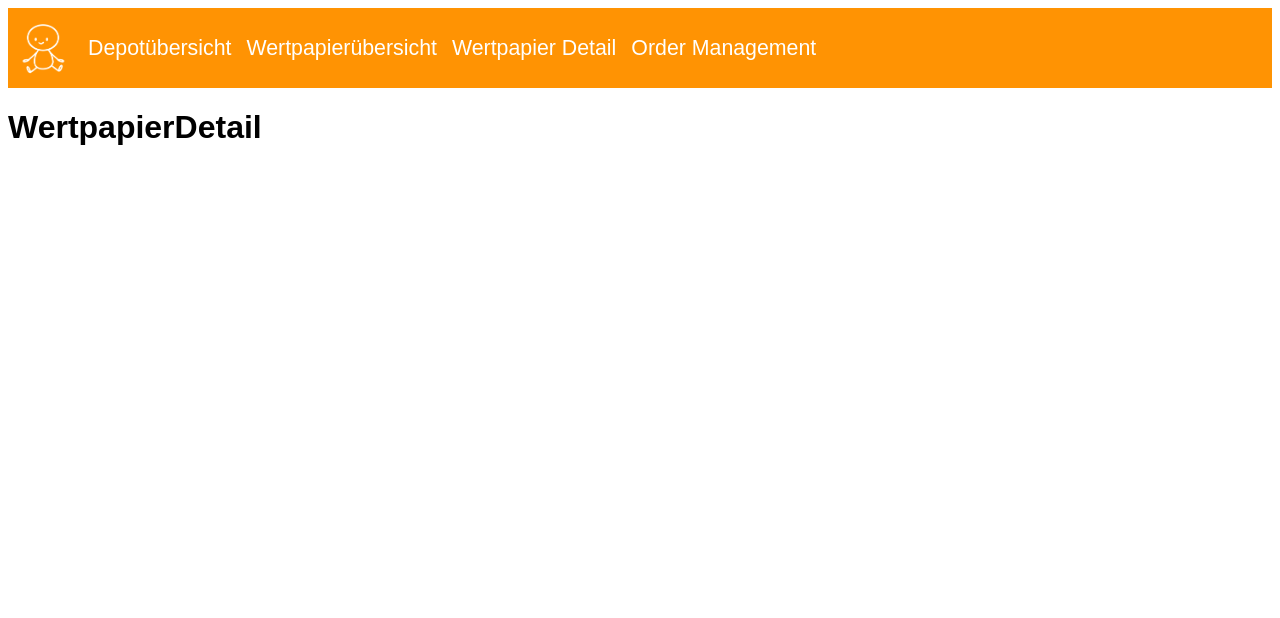
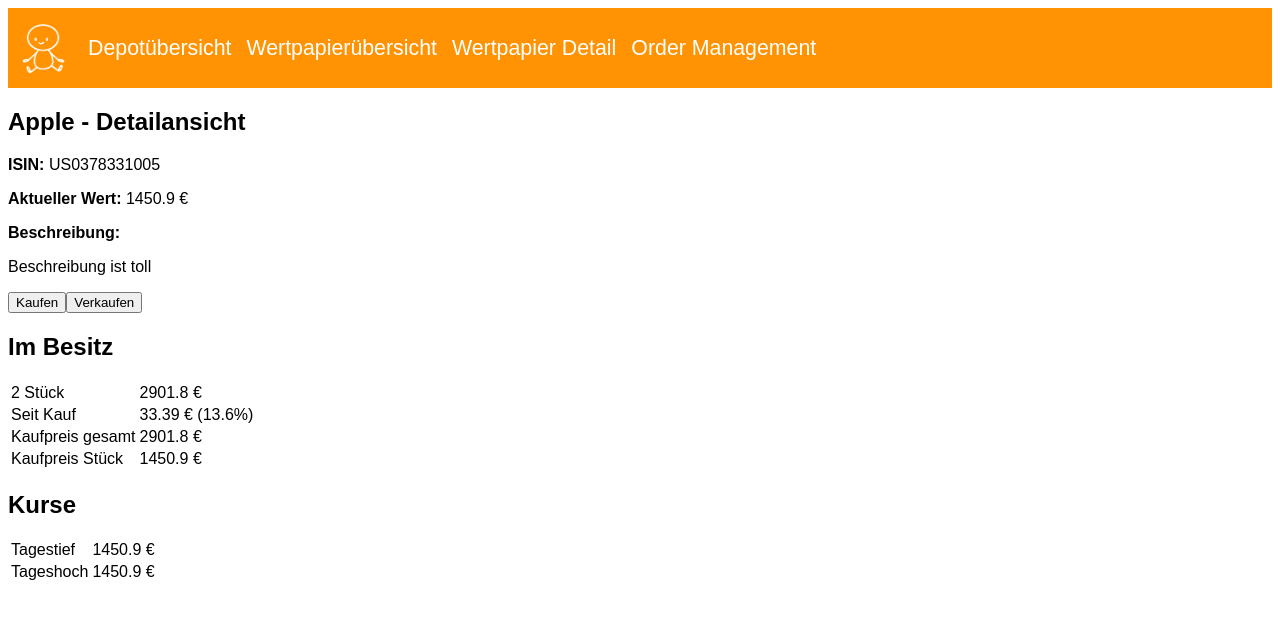
Before and after one commit to djthomann/FinancePepjekt, a Vue app in the folder frontend/: page /wertpapier-detail in a window 1280 px wide. Shown: the top 618 px of the page. Built offline with nearby package versions, Linux system fonts and the light colour scheme; the HTML template or start-up script is replaced by a standard one.

Commit message:
feature: add html to views

```diff
--- a/frontend/src/components/DepotUebersicht.vue
+++ b/frontend/src/components/DepotUebersicht.vue
@@ -1,5 +1,58 @@
 <template>
       <div>
-      <h1>Depot Übersicht</h1>
+            <div>
+                  <div>
+                        <h1>InvestDepot</h1>
+                        <p>Hans Mustermann</p>
+                  </div>
+                  <div>
+                        <p>Depotwert: <strong>{{ totalValue }} €</strong></p>
+                  </div>
+            </div>
+
+            <h2>Positionen</h2>
+            <table>
+                  <thead>
+                        <tr>
+                              <th>Name</th>
+                              <th>ISIN</th>
+                              <th>Aktueller Wert</th>
+                              <th>Anteile</th>
+                              <th>Gewinn/Verlust</th>
+                        </tr>
+                  </thead>
+                  <tbody>
+                        <tr v-for="position in positions" :key="position.id">
+                              <td>{{ position.name }}</td>
+                              <td>{{ position.isin }}</td>
+                              <td>{{ position.currentValue }} €</td>
+                              <td>{{ position.amount }}</td>
+                              <td :class="{ 'positive': position.change >= 0, 'negative': position.change < 0 }">
+                                    {{ position.change }} € ({{ position.changePercentage }}%)
+                              </td>
+                        </tr>
+                  </tbody>
+            </table>
       </div>
 </template>
+
+<script lang="ts">
+import { ref } from 'vue';
+
+export default {
+      setup() {
+            const totalValue = ref(13834.26);
+            const positions = ref([
+                  { id: 1, name: 'Apple', isin: 10, amount: 2, currentValue: 1450.90, change: 33.39, changePercentage: 13.6 },
+                  { id: 2, name: 'Tesla', isin: 5, amount: 2, currentValue: 3565.35, change: 120.75, changePercentage: 20.1 },
+                  { id: 3, name: 'Amazon', isin: 2, amount: 2, currentValue: 6169.52, change: -45.50, changePercentage: -5.2 },
+            ]);
+
+            return {
+                  totalValue,
+                  positions
+            };
+      }
+};
+
+</script>
--- a/frontend/src/components/OrderManagement.vue
+++ b/frontend/src/components/OrderManagement.vue
@@ -1,5 +1,33 @@
 <template>
       <div>
-      <h1>OrderManagement</h1>
+            <h2>{{ stock.name }} - Detailansicht</h2>
+            <p><strong>ISIN:</strong> {{ stock.isin }}</p>
+            <p><strong>Aktueller Wert:</strong> {{ stock.currentValue }} €</p>
+
+            <div>
+                  <form @submit.prevent="purchase">
+                        <label for="amount">Anzahl</label>
+                        <input type="number" id="amount" />
+                        oder
+                        <label for="sum">Summe</label>
+                        <input type="number" id="sum" />
+                        <br>
+                        <label for="timestamp">Zeitpunkt</label>
+                        <input type="date" id="timestamp" />
+
+                        <button type="submit" class="purchase-button">Kaufen</button>
+                  </form>
+            </div>
       </div>
 </template>
+
+<script lang="ts" setup>
+import { ref } from 'vue';
+
+const stock = ref({ id: 1, name: 'Apple', isin: 'US0378331005', amount: 2, currentValue: 1450.90, change: 33.39, changePercentage: 13.6, description: "Beschreibung ist toll" })
+
+function purchase() {
+      console.log('Kaufen')
+}
+
+</script>
--- a/frontend/src/components/WertpapierDetail.vue
+++ b/frontend/src/components/WertpapierDetail.vue
@@ -1,5 +1,72 @@
 <template>
       <div>
-      <h1>WertpapierDetail</h1>
+            <h2>{{ stock.name }} - Detailansicht</h2>
+            <p><strong>ISIN:</strong> {{ stock.isin }}</p>
+            <p><strong>Aktueller Wert:</strong> {{ stock.currentValue }} €</p>
+            <p><strong>Beschreibung:</strong></p>
+            <p>{{ stock.description }}</p>
+
+            <div class="purchase-section">
+                  <button class="purchase-button" @click="purchase">Kaufen</button>
+                  <button class="purchase-button" @click="sell">Verkaufen</button>
+            </div>
+
+            <div>
+                  <h2>Im Besitz</h2>
+                  <table>
+                        <tbody>
+                              <tr>
+                                    <td>{{ stock.amount }} Stück</td>
+                                    <td>{{ stock.currentValue * stock.amount }} €</td>
+                              </tr>
+                              <tr>
+                                    <td>Seit Kauf</td>
+                                    <td :class="{ 'positive': stock.change >= 0, 'negative': stock.change < 0 }">
+                                          {{ stock.change }} € ({{ stock.changePercentage }}%)
+                                    </td>
+                              </tr>
+                              <tr>
+                                    <td>Kaufpreis gesamt</td>
+                                    <td>{{ stock.currentValue * stock.amount }} €</td>
+                              </tr>
+                              <tr>
+                                    <td>Kaufpreis Stück</td>
+                                    <td>{{ stock.currentValue }} €</td>
+                              </tr>
+                        </tbody>
+                  </table>
+            </div>
+
+            <div>
+                  <h2>Kurse</h2>
+                  <table>
+                        <tbody>
+                              <tr>
+                                    <td>Tagestief</td>
+                                    <td>{{ stock.currentValue }} €</td>
+                              </tr>
+                              <tr>
+                                    <td>Tageshoch</td>
+                                    <td>{{ stock.currentValue }} €</td>
+                              </tr>
+                        </tbody>
+                  </table>
+            </div>
+
       </div>
 </template>
+
+<script lang="ts" setup>
+import { ref } from 'vue';
+
+const stock = ref({ id: 1, name: 'Apple', isin: 'US0378331005', amount: 2, currentValue: 1450.90, change: 33.39, changePercentage: 13.6, description: "Beschreibung ist toll" })
+
+function sell(){
+      console.log('Verkaufen')
+}
+
+function purchase(){
+      console.log('Kaufen')
+}
+
+</script>
--- a/frontend/src/components/WertpapierUebersicht.vue
+++ b/frontend/src/components/WertpapierUebersicht.vue
@@ -1,5 +1,53 @@
 <template>
       <div>
-      <h1>WertpapierUebersicht</h1>
+            <h1>Wertpapiere</h1>
+            <div id="suchfeld">
+                  <input v-model="suchfeld" placeholder="ISIN/Name" />
+                  <button class="details-button" @click="resetSearch">Reset</button>
+                  <button class="details-button" @click="searchContent">Search</button>
+            </div>
+      </div>
+
+      <div>
+            <table>
+                  <thead>
+                        <tr>
+                              <th>Name</th>
+                              <th>ISIN</th>
+                              <th>Aktueller Wert</th>
+                              <th>Gewinn/Verlust</th>
+                        </tr>
+                  </thead>
+                  <tbody>
+                        <tr v-for="position in positions" :key="position.id">
+                              <td>{{ position.name }}</td>
+                              <td>{{ position.isin }}</td>
+                              <td>{{ position.currentValue }} €</td>
+                              <td :class="{ 'positive': position.change >= 0, 'negative': position.change < 0 }">
+                                    {{ position.change }} € ({{ position.changePercentage }}%)
+                              </td>
+                        </tr>
+                  </tbody>
+            </table>
       </div>
 </template>
+
+<script lang="ts" setup>
+import { ref } from 'vue';
+
+const searchField = ref('')
+const positions = ref([
+  { id: 1, name: 'Apple', isin: 'US0378331005', currentValue: 1450.90, change: 33.39, changePercentage: 13.6 },
+  { id: 2, name: 'Tesla', isin: 'US88160R1014', currentValue: 3565.35, change: 120.75, changePercentage: 20.1 },
+  { id: 3, name: 'Amazon', isin: 'US0231351067', currentValue: 6169.52, change: -45.50, changePercentage: -5.2 },
+])
+
+function resetSearch() {
+  searchField.value = ''
+}
+
+function searchContent() {
+  console.log('searching for:', searchField.value)
+}
+
+</script>
```
